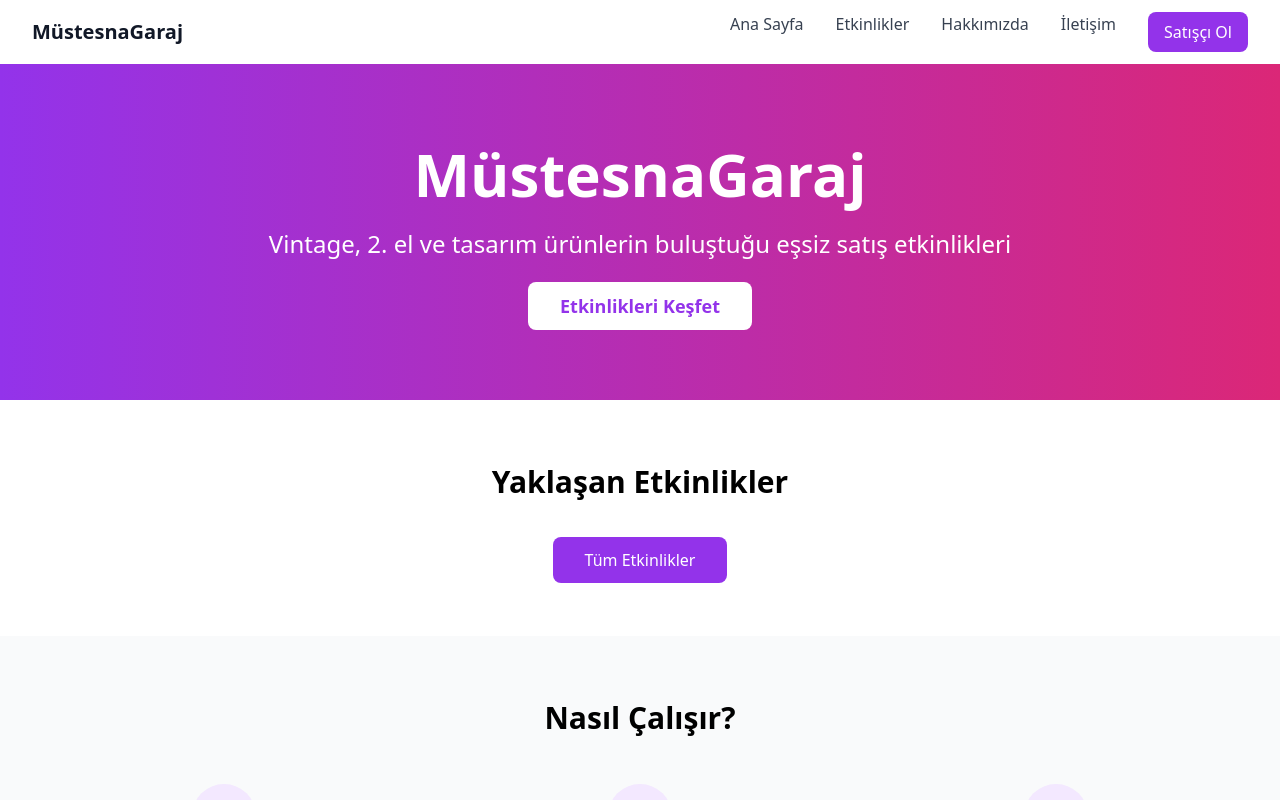
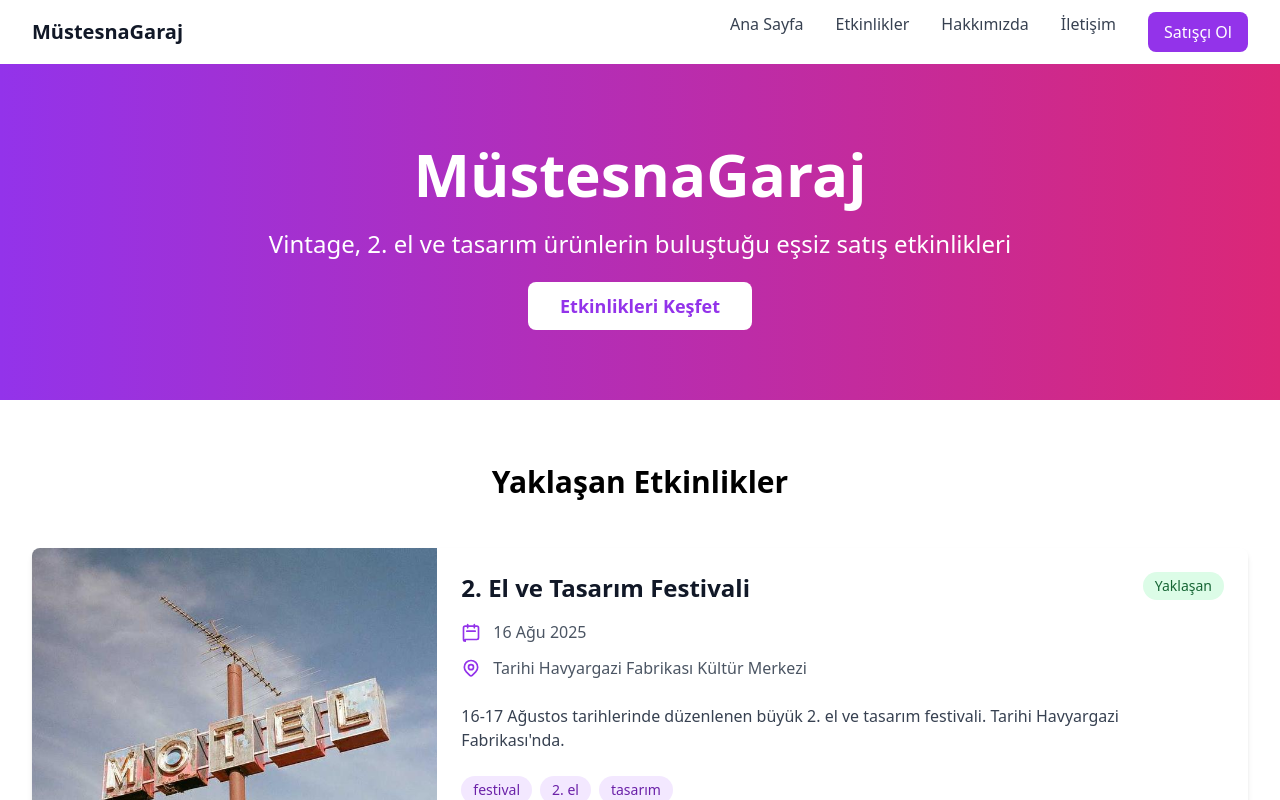
Before and after one commit to alialaca/mustesnagaraj, a Nuxt app: page / in a window 1280 px wide. Shown: the top 800 px of the page. Built offline with nearby package versions, Linux system fonts and the light colour scheme.

Commit message:
Update event dates and enhance event sorting logic

```diff
--- a/composables/useEvents.js
+++ b/composables/useEvents.js
@@ -30,8 +30,8 @@ export const useEvents = () => {
   }
 
   const getEventsByStatus = (status) => {
-    if (status === 'all') return events.value
-    return events.value.filter(event => event.status === status)
+    if (status === 'all') return events.value.slice().sort((a, b) => new Date(b.date) - new Date(a.date))
+    return events.value.filter(event => event.status === status).sort((a, b) => new Date(b.date) - new Date(a.date))
   }
 
   const formatEventDate = (dateString) => {
--- a/data/events.json
+++ b/data/events.json
@@ -164,8 +164,8 @@
       "id": 6,
       "title": "2. El ve Tasarım Festivali",
       "description": "16-17 Ağustos tarihlerinde düzenlenen büyük 2. el ve tasarım festivali. Tarihi Havyargazi Fabrikası'nda.",
-      "date": "2024-08-16T14:00:00",
-      "endDate": "2024-08-17T23:00:00",
+      "date": "2025-08-16T14:00:00",
+      "endDate": "2025-08-17T23:00:00",
       "location": {
         "name": "Tarihi Havyargazi Fabrikası Kültür Merkezi",
         "address": "Tarihi Havyargazi Fabrikası, Üsküdar Caddesi, Konak/İzmir",
```
